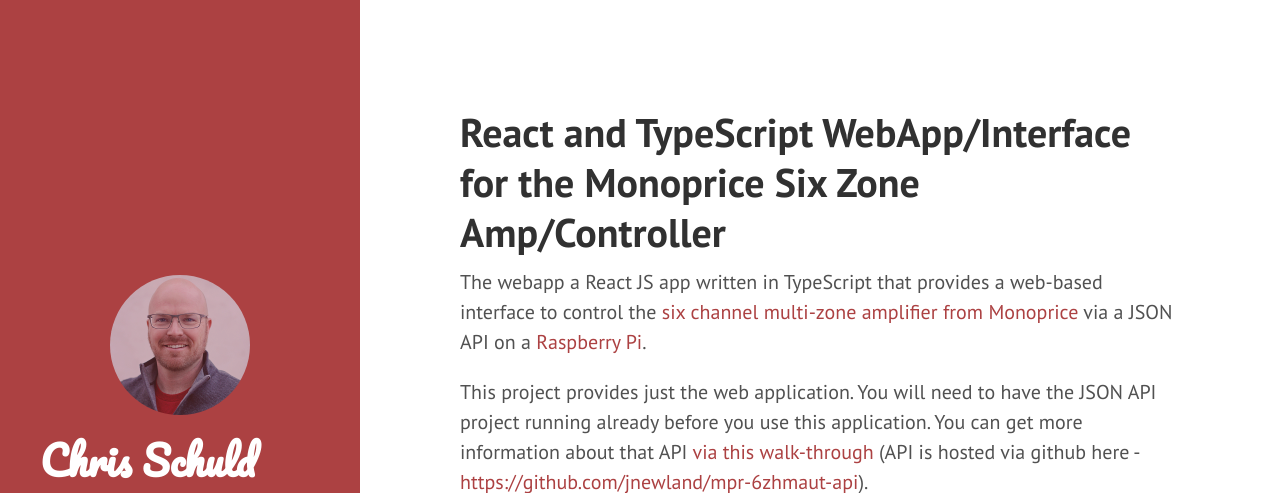
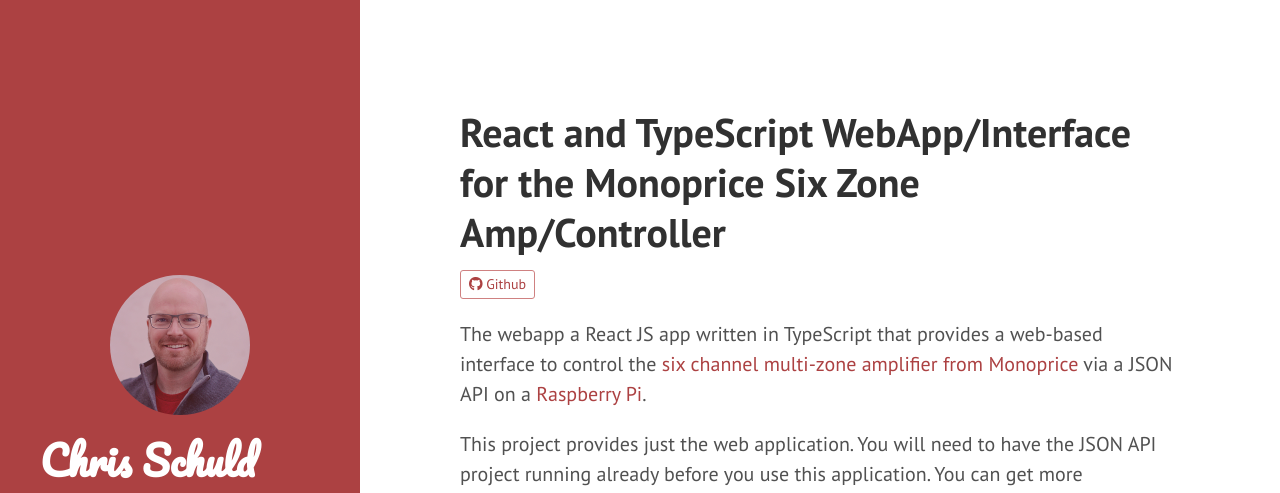
Before and after one commit to cbschuld/chrisschuld.com-legacy, a Jekyll site: the page built from projects/react-app-for-the-monoprice-six-zone-audio-controller.md, in a window 1280 px wide and 900 px high, cut to the strip 0-493 px from the top of the window. Built offline with Jekyll 4.4.1, drawn with Linux system fonts in a browser that asks for light colours; nearby versions of some CDN libraries.

Commit message:
added button

```diff
--- a/projects/react-app-for-the-monoprice-six-zone-audio-controller.md
+++ b/projects/react-app-for-the-monoprice-six-zone-audio-controller.md
@@ -4,6 +4,8 @@
 ---
 
 # React and TypeScript WebApp/Interface for the Monoprice Six Zone Amp/Controller
+
+<a class="openSourceLink" href="https://github.com/cbschuld/monoprice-multizone-interface"><i class="fab fa-github" aria-hidden="true"></i> Github</a>
 
 The webapp a React JS app written in TypeScript that provides a web-based interface to control the [six channel multi-zone amplifier from Monoprice](https://www.monoprice.com/product?p_id=10761) via a JSON API on a [Raspberry Pi](https://amzn.to/2Xk58og).
 
```
